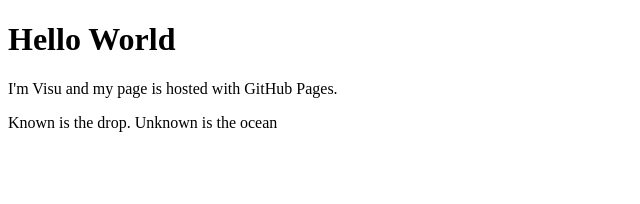
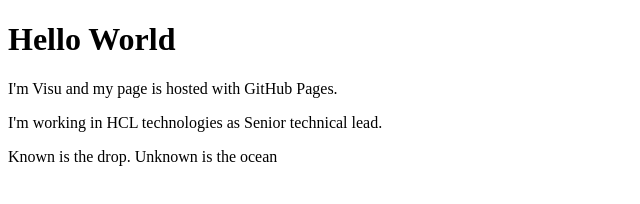
Before and after one commit to visukcse/visukcse.github.io, a plain HTML site: page index.html in a window 1280 px wide. Shown: the whole page, without its empty margins (0-640 px from the left). Drawn offline with Linux system fonts and the light colour scheme.

Commit message:
Update index.html

```diff
--- a/index.html
+++ b/index.html
@@ -3,6 +3,7 @@
 <body>
 <h1>Hello World</h1>
 <p>I'm Visu and my page is hosted with GitHub Pages.</p>
+<p>I'm working in HCL technologies as Senior technical lead.</p>
 <p>Known is the drop. Unknown is the ocean</p>
 </body>
 </html>
```
